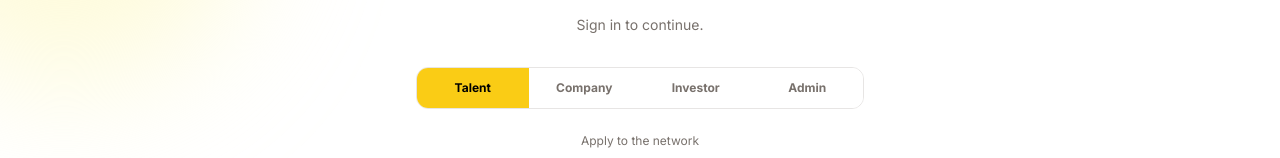
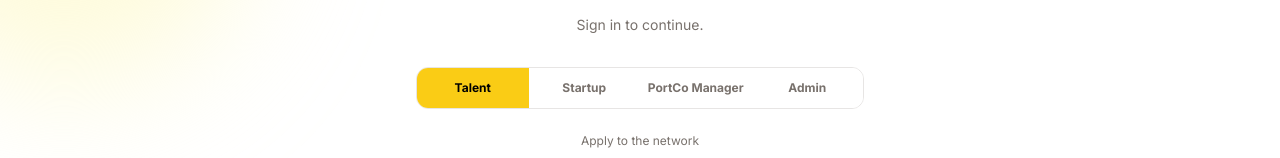
Before and after one commit to LTHouse/lighthouse-talent, a React (Vite) app: page / in a window 1280 px wide. Both pictures are taken after a click on the button "Sign in →". Shown: the part 170-328 px from the top of the page. Built offline with nearby package versions, Linux system fonts and the light colour scheme.

Commit message:
Hire login: two tabs (Startup / PortCo Manager)

```diff
--- a/src/auth.jsx
+++ b/src/auth.jsx
@@ -60,14 +60,21 @@ export function useAuth() {
 // ============================================================
 // LOGIN SCREEN — 4 role tabs, mock credentials, one-call to login()
 // ============================================================
-// Four login tabs for demo/simulation. Investor accounts get the portfolio dropdown
-// automatically in the company portal once signed in.
+// Login tabs. Labels are framed for the audience: "Startup" / "PortCo Manager"
+// are what users see; "company" / "investor" remain the internal role keys.
 const ROLE_TABS = [
   { k: "talent", l: "Talent", desc: "Apply to the network" },
-  { k: "company", l: "Company", desc: "Search and hire from the network" },
-  { k: "investor", l: "Investor", desc: "Search across your portfolio companies" },
+  { k: "company", l: "Startup", desc: "Search and hire from the network" },
+  { k: "investor", l: "PortCo Manager", desc: "Search across your portfolio companies" },
   { k: "admin", l: "Admin", desc: "Lighthouse internal tools" },
 ];
+
+// Tab sets shown for each entry context. The default ("all") is the catch-all
+// shown when somebody clicks the small "Sign in" link in the header.
+const TAB_SETS = {
+  hire: ["company", "investor"],
+  all: ["talent", "company", "investor", "admin"],
+};
 
 const PRESET_FOR_TAB = {
   talent: "talent@lt.house",
@@ -79,6 +86,7 @@ const PRESET_FOR_TAB = {
 export function LoginScreen() {
   const { login, loading } = useAuth();
   const [view, setView] = useState("landing"); // landing | login
+  const [context, setContext] = useState("all"); // hire | all — gates which tabs show
   const [role, setRole] = useState("talent");
   const [email, setEmail] = useState(PRESET_FOR_TAB.talent);
   const [password, setPassword] = useState("password");
@@ -106,13 +114,22 @@ export function LoginScreen() {
 
   if (view === "landing") {
     return <PublicLanding
-      onSignIn={(preset) => {
-        if (preset) { setRole(preset); setEmail(PRESET_FOR_TAB[preset]); }
+      onSignIn={(preset, ctx) => {
+        const nextContext = ctx || (preset === "company" || preset === "investor" ? "hire" : "all");
+        setContext(nextContext);
+        const fallback = TAB_SETS[nextContext][0];
+        const chosen = preset && TAB_SETS[nextContext].includes(preset) ? preset : fallback;
+        setRole(chosen);
+        setEmail(PRESET_FOR_TAB[chosen]);
         setView("login");
       }}
       onApplyAsTalent={applyAsTalentDirect}
     />;
   }
+
+  const visibleTabs = ROLE_TABS.filter(t => TAB_SETS[context].includes(t.k));
+  const heading = context === "hire" ? "Sign in to hire" : "Sign in to continue";
+  const gridCols = visibleTabs.length === 2 ? "grid-cols-2" : "grid-cols-4";
 
   function pickRole(k) {
     setRole(k);
@@ -137,11 +154,11 @@ export function LoginScreen() {
             <div className="font-display text-3xl">Lighthouse</div>
             <span className="text-stone-500 text-sm">Talent</span>
           </div>
-          <div className="text-stone-500 text-sm">Sign in to continue.</div>
+          <div className="text-stone-500 text-sm">{heading}.</div>
         </div>
-        {/* Role tabs */}
-        <div className="grid grid-cols-4 mb-6 border border-stone-200 rounded-xl overflow-hidden text-xs">
-          {ROLE_TABS.map(t => (
+        {/* Role tabs (count depends on entry context) */}
+        <div className={`grid ${gridCols} mb-6 border border-stone-200 rounded-xl overflow-hidden text-xs`}>
+          {visibleTabs.map(t => (
             <button key={t.k} type="button" onClick={() => pickRole(t.k)}
               className={`py-3 font-bold transition ${role === t.k ? "bg-yellow-400 text-black" : "bg-white text-stone-500 hover:bg-stone-50"}`}>
               {t.l}
```
